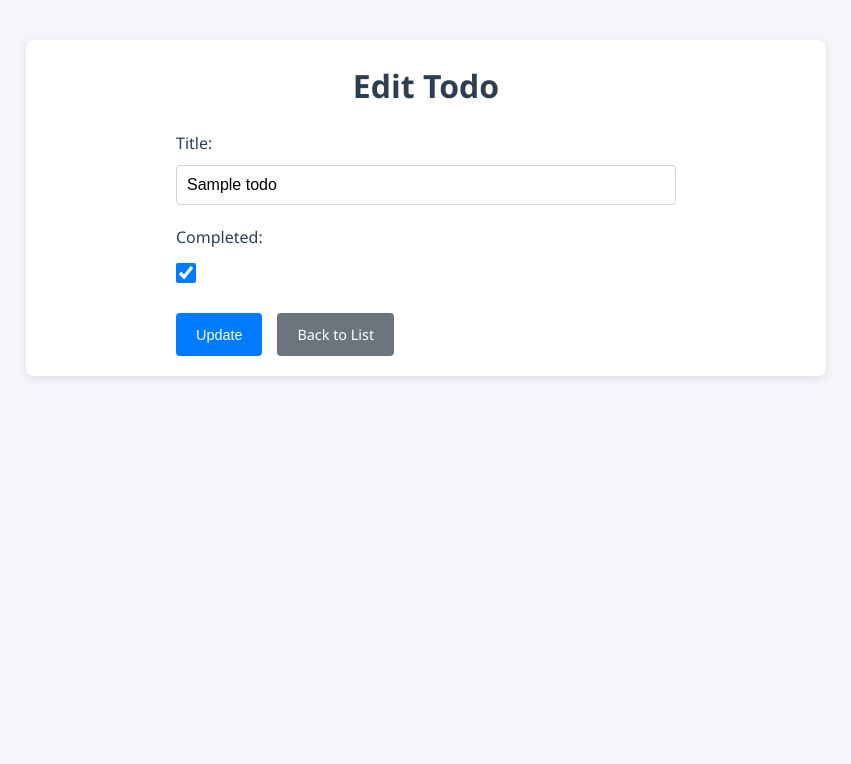
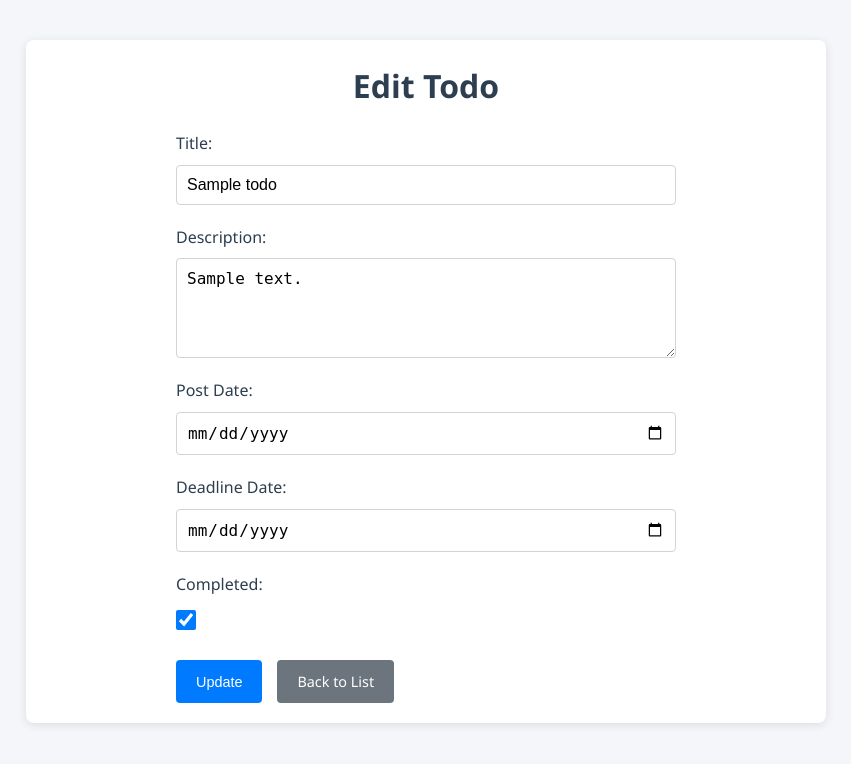
Before and after one commit to Ari-ICU/web-mvc, a PHP site: page /todos/1/edit in a window 1280 px wide. Shown: the top 764 px of the page, without its empty margins (214-1065 px from the left). Run offline with PHP 8.4, Linux system fonts and the light colour scheme; tables that the repository leaves empty or names only in its code hold one stand-in row (values such as "Sample post").

Commit message:
update sql

```diff
--- a/controllers/TodoController.php
+++ b/controllers/TodoController.php
@@ -28,16 +28,23 @@ class TodoController extends Controller {
                 $data = $this->request->validate(['title']);
                 $data['description'] = $this->request->input('description', '');
                 $data['completed'] = $this->request->input('completed', 0);
-                $id = $this->todoModel->addTodo($data);
+                $data['post_date'] = $this->request->input('post_date', null);
+                $data['deadline'] = $this->request->input('deadline', null);
+
+                $success = $this->todoModel->addTodo($data);
                 header('Location: /todos');
                 exit;
             } catch (\Exception $e) {
                 http_response_code(400);
-                return json_encode(['error' => $e->getMessage()]);
+                header('Content-Type: application/json');
+                echo json_encode(['error' => $e->getMessage()]);
+                exit;
             }
         }
+
         $this->view('todos/create');
     }
+
 
     public function update($id) {
         if ($this->request->isMethod('POST')) {
@@ -45,6 +52,8 @@ class TodoController extends Controller {
                 $data = $this->request->validate(['title']);
                 $data['description'] = $this->request->input('description', '');
                 $data['completed'] = $this->request->input('completed', 0);
+                $data['post_date'] = $this->request->input('post_date', null);
+                $data['deadline'] = $this->request->input('deadline', null);
                 $success = $this->todoModel->updateTodo($id, $data);
                 header('Location: /todos');
                 exit;
--- a/css/styles.css
+++ b/css/styles.css
@@ -174,10 +174,12 @@ input[type="checkbox"] {
     background-color: #d4edda;
 }
 
-.todo-table .todo-item.completed a {
+.todo-table .todo-item.completed a,
+.todo-table .todo-item.completed span {
     text-decoration: line-through;
-    color: #6c757d;
+    color: #5f1642;
 }
+
 
 .todo-table a {
     color: #007bff;
--- a/index.php
+++ b/index.php
@@ -4,6 +4,7 @@ define('BASE_PATH', __DIR__);
 
 // Autoloader for classes with and without namespaces
 spl_autoload_register(function ($class) {
+    // Convert class name to file path
     // Handle namespaced classes (e.g., Lib\Request)
     $file = BASE_PATH . '/' . str_replace('\\', '/', $class) . '.php';
     if (file_exists($file)) {
@@ -30,7 +31,7 @@ require_once BASE_PATH . '/Router.php';
 
 // Routes configuration
 $router = new Router();
-// Todo routes
+//todos routes
 $router->add('GET', '/todos', 'TodoController', 'index');
 $router->add('GET', '/todos/(\d+)', 'TodoController', 'show');
 $router->add('GET', '/todos/create', 'TodoController', 'create');
--- a/views/todos/edit.php
+++ b/views/todos/edit.php
@@ -20,7 +20,21 @@
                 <input type="text" id="title" name="title" value="<?= htmlspecialchars($todo['title']) ?>" required
                     class="form-control">
             </div>
-
+            <div class="form-group">
+                <label for="description">Description:</label>
+                <textarea id="description" name="description"
+                    class="form-control"><?= htmlspecialchars($todo['description']) ?></textarea>
+            </div>
+            <div class="form-group">
+                <label for="post_date">Post Date:</label>
+                <input type="date" id="post_date" name="post_date"
+                    value="<?= htmlspecialchars($todo['post_date'] ?? '') ?>" class="form-control">
+            </div>
+            <div class="form-group">
+                <label for="deadline">Deadline Date:</label>
+                <input type="date" id="deadline" name="deadline"
+                    value="<?= htmlspecialchars($todo['deadline'] ?? '') ?>" class="form-control">
+            </div>
             <div class="form-group">
                 <label for="completed">Completed:</label>
                 <input type="checkbox" id="completed" name="completed" value="1"
```
Also changed, not shown: database_setup.php (+16 -12 lines), views/todos/create.php (+8 -0 lines), views/todos/index.php (+13 -5 lines), views/todos/show.php (+10 -2 lines).
